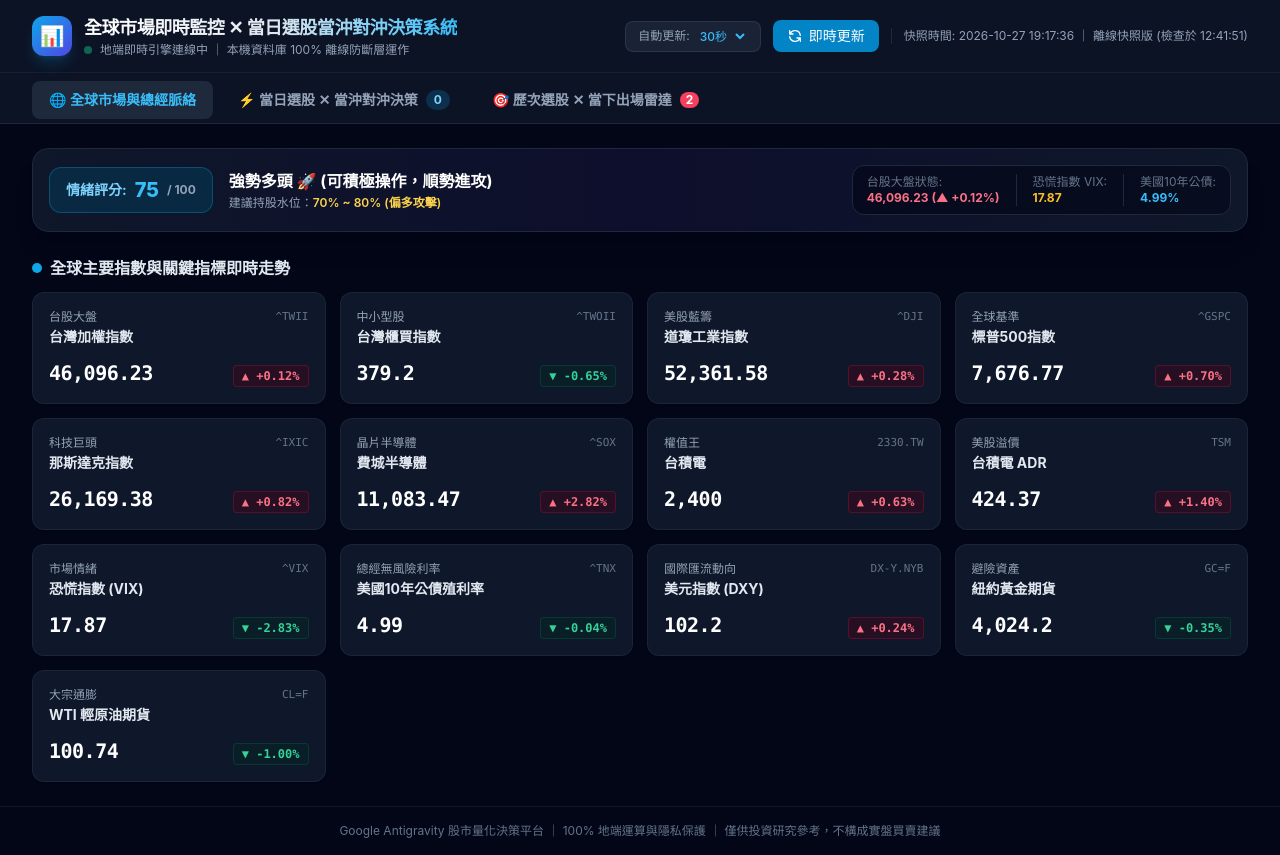
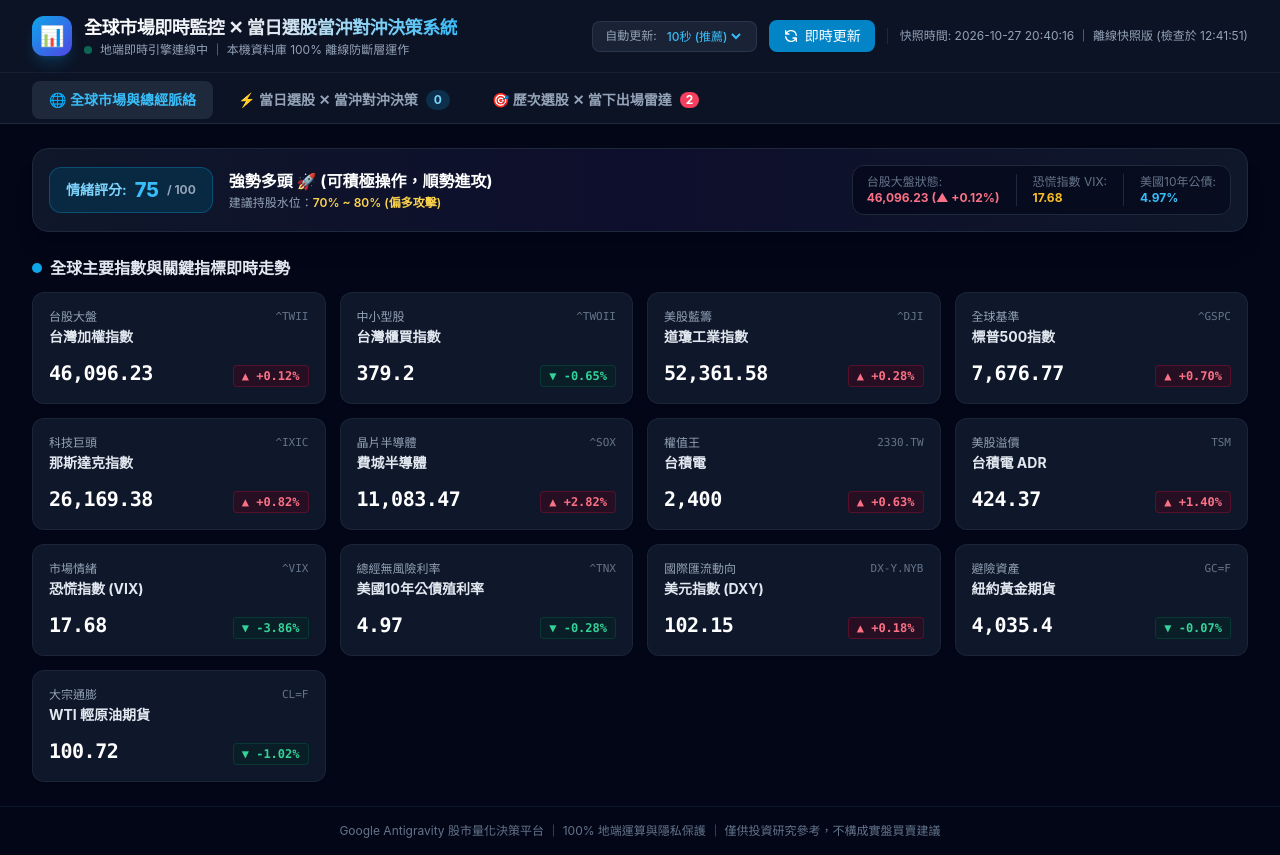
Before and after one commit to williamslchang-blip/stock-investment-analysis, a plain HTML site: page docs/index.html in a window 1280 px wide. Drawn offline with nearby package versions, Linux system fonts and the light colour scheme; no server answers.

Commit message:
feat: enable 5s/10s ultra-fast auto-refresh with multi-threaded parallel fetching

```diff
--- a/docs/data/dashboard_data.json
+++ b/docs/data/dashboard_data.json
@@ -12,7 +12,7 @@
         "pct_change": 0.12,
         "volume": 0,
         "status": "success",
-        "time": "19:17:30",
+        "time": "20:40:15",
         "name": "台灣加權指數",
         "category": "台股大盤"
       },
@@ -27,7 +27,7 @@
         "pct_change": -0.65,
         "volume": 0,
         "status": "success",
-        "time": "19:17:31",
+        "time": "20:40:16",
         "name": "台灣櫃買指數",
         "category": "中小型股"
       },
@@ -42,7 +42,7 @@
         "pct_change": 0.28,
         "volume": 387915369,
         "status": "success",
-        "time": "19:17:31",
+        "time": "20:40:15",
         "name": "道瓊工業指數",
         "category": "美股藍籌"
       },
@@ -57,7 +57,7 @@
         "pct_change": 0.7,
         "volume": 2759066000,
         "status": "success",
-        "time": "19:17:31",
+        "time": "20:40:15",
         "name": "標普500指數",
         "category": "全球基準"
       },
@@ -72,7 +72,7 @@
         "pct_change": 0.82,
         "volume": 6508626000,
         "status": "success",
-        "time": "19:17:31",
+        "time": "20:40:15",
         "name": "那斯達克指數",
         "category": "科技巨頭"
       },
@@ -87,7 +87,7 @@
         "pct_change": 2.82,
         "volume": 0,
         "status": "success",
-        "time": "19:17:31",
+        "time": "20:40:15",
         "name": "費城半導體",
         "category": "晶片半導體"
       },
@@ -102,7 +102,7 @@
         "pct_change": 0.63,
         "volume": 35766965,
         "status": "success",
-        "time": "19:17:31",
+        "time": "20:40:15",
         "name": "台積電",
         "category": "權值王"
       },
@@ -117,82 +117,82 @@
         "pct_change": 1.4,
         "volume": 9505049,
         "status": "success",
-        "time": "19:17:31",
+        "time": "20:40:15",
         "name": "台積電 ADR",
         "category": "美股溢價"
       },
       {
         "symbol": "^VIX",
-        "price": 17.87,
+        "price": 17.68,
         "prev_close": 18.39,
         "open": 18.43,
         "high": 18.55,
-        "low": 17.78,
-        "change": -0.52,
-        "pct_change": -2.83,
+        "low": 17.67,
+        "change": -0.71,
+        "pct_change": -3.86,
         "volume": 0,
         "status": "success",
-        "time": "19:17:31",
+        "time": "20:40:15",
         "name": "恐慌指數 (VIX)",
         "category": "市場情緒"
       },
       {
         "symbol": "^TNX",
-        "price": 4.99,
+        "price": 4.97,
         "prev_close": 4.99,
-        "open": 5.0,
-        "high": 5.0,
-        "low": 4.96,
-        "change": -0.0,
-        "pct_change": -0.04,
+        "open": 4.98,
+        "high": 4.98,
+        "low": 4.97,
+        "change": -0.01,
+        "pct_change": -0.28,
         "volume": 0,
         "status": "success",
-        "time": "19:17:32",
+        "time": "20:40:15",
         "name": "美國10年公債殖利率",
         "category": "總經無風險利率"
       },
       {
         "symbol": "DX-Y.NYB",
-        "price": 102.2,
+        "price": 102.15,
         "prev_close": 101.96,
         "open": 102.03,
         "high": 102.29,
         "low": 101.99,
-        "change": 0.25,
-        "pct_change": 0.24,
+        "change": 0.19,
+        "pct_change": 0.18,
         "volume": 0,
         "status": "success",
-        "time": "19:17:32",
+        "time": "20:40:15",
         "name": "美元指數 (DXY)",
         "category": "國際匯流動向"
       },
       {
         "symbol": "GC=F",
-        "price": 4024.2,
+        "price": 4035.4,
         "prev_close": 4038.4,
         "open": 4032.8,
         "high": 4038.9,
         "low": 4001.6,
-        "change": -14.2,
-        "pct_change": -0.35,
-        "volume": 55715,
+        "change": -3.0,
+        "pct_change": -0.07,
+        "volume": 64133,
         "status": "success",
-        "time": "19:17:32",
+        "time": "20:40:15",
         "name": "紐約黃金期貨",
         "category": "避險資產"
       },
       {
         "symbol": "CL=F",
-        "price": 100.74,
+        "price": 100.72,
         "prev_close": 101.76,
         "open": 101.29,
         "high": 102.82,
-        "low": 100.6,
-        "change": -1.02,
-        "pct_change": -1.0,
-        "volume": 69413,
+        "low": 100.52,
+        "change": -1.04,
+        "pct_change": -1.02,
+        "volume": 88158,
         "status": "success",
-        "time": "19:17:32",
+        "time": "20:40:15",
         "name": "WTI 輕原油期貨",
         "category": "大宗通膨"
       }
@@ -200,7 +200,7 @@
     "sentiment_score": 75,
     "sentiment_text": "強勢多頭 🚀 (可積極操作，順勢進攻)",
     "suggested_position": "70% ~ 80% (偏多攻擊)",
-    "updated_at": "2026-10-27 19:17:32"
+    "updated_at": "2026-10-27 20:40:16"
   },
   "candidates": {
     "report_date": "2026-10-27",
@@ -741,6 +741,6 @@
       }
     ]
   },
-  "server_time": "2026-10-27 19:17:36",
+  "server_time": "2026-10-27 20:40:16",
   "env": "github_pages"
 }
--- a/docs/index.html
+++ b/docs/index.html
@@ -54,10 +54,13 @@
         <div class="flex items-center gap-1.5 bg-slate-800/80 px-3 py-1.5 rounded-lg border border-slate-700/60 text-xs">
           <span class="text-slate-400">自動更新:</span>
           <select id="refreshInterval" class="bg-transparent text-sky-400 font-medium focus:outline-none cursor-pointer" onchange="setupAutoRefresh()">
-            <option value="0" class="bg-slate-800">手動</option>
-            <option value="30" class="bg-slate-800" selected>30秒</option>
+            <option value="5" class="bg-slate-800">5秒 (極速)</option>
+            <option value="10" class="bg-slate-800" selected>10秒 (推薦)</option>
+            <option value="15" class="bg-slate-800">15秒</option>
+            <option value="30" class="bg-slate-800">30秒</option>
             <option value="60" class="bg-slate-800">1分鐘</option>
             <option value="300" class="bg-slate-800">5分鐘</option>
+            <option value="0" class="bg-slate-800">關閉</option>
           </select>
         </div>
 
@@ -254,6 +257,7 @@
   <!-- Frontend Logic -->
   <script>
     let autoRefreshTimer = null;
+    let isFetching = false;
 
     function switchTab(tabId) {
       document.querySelectorAll('main > section').forEach(sec => sec.classList.add('hidden'));
@@ -280,6 +284,8 @@
     }
 
     async function fetchData(manual = false) {
+      if (isFetching) return;
+      isFetching = true;
       const btn = document.getElementById('refreshBtn');
       const icon = document.getElementById('refreshIcon');
       const btnText = document.getElementById('btnText');
@@ -327,6 +333,7 @@
         console.error('Fetch error:', err);
         document.getElementById('lastUpdated').innerText = '連線載入異常，請點擊重新整理';
       } finally {
+        isFetching = false;
         if (icon) icon.classList.remove('animate-spin');
         if (btnText) btnText.innerText = isGitHubPages ? '重新整理' : '即時更新';
       }
```
Also changed, not shown: web/data/dashboard_data.json (+37 -37 lines), web/index.html (+9 -2 lines), 1 other file.
